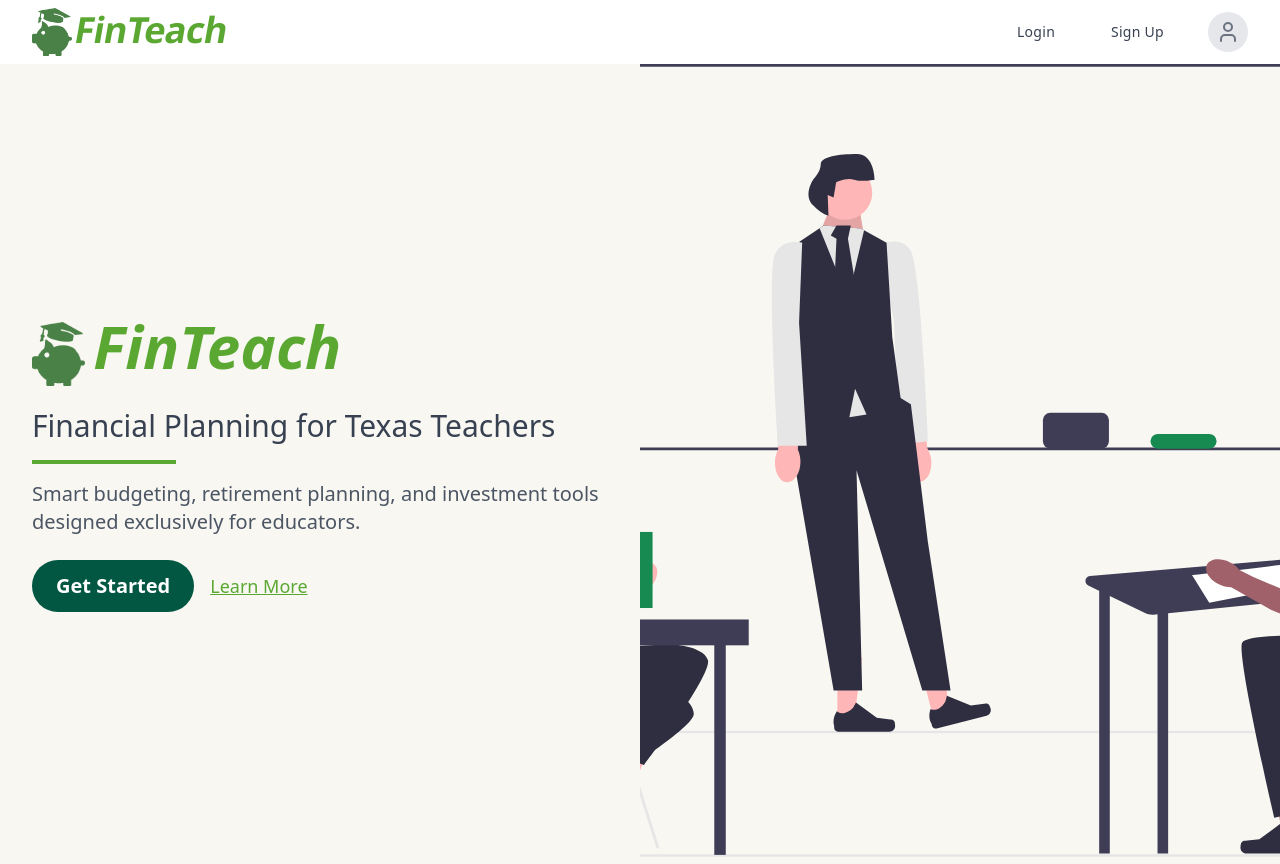
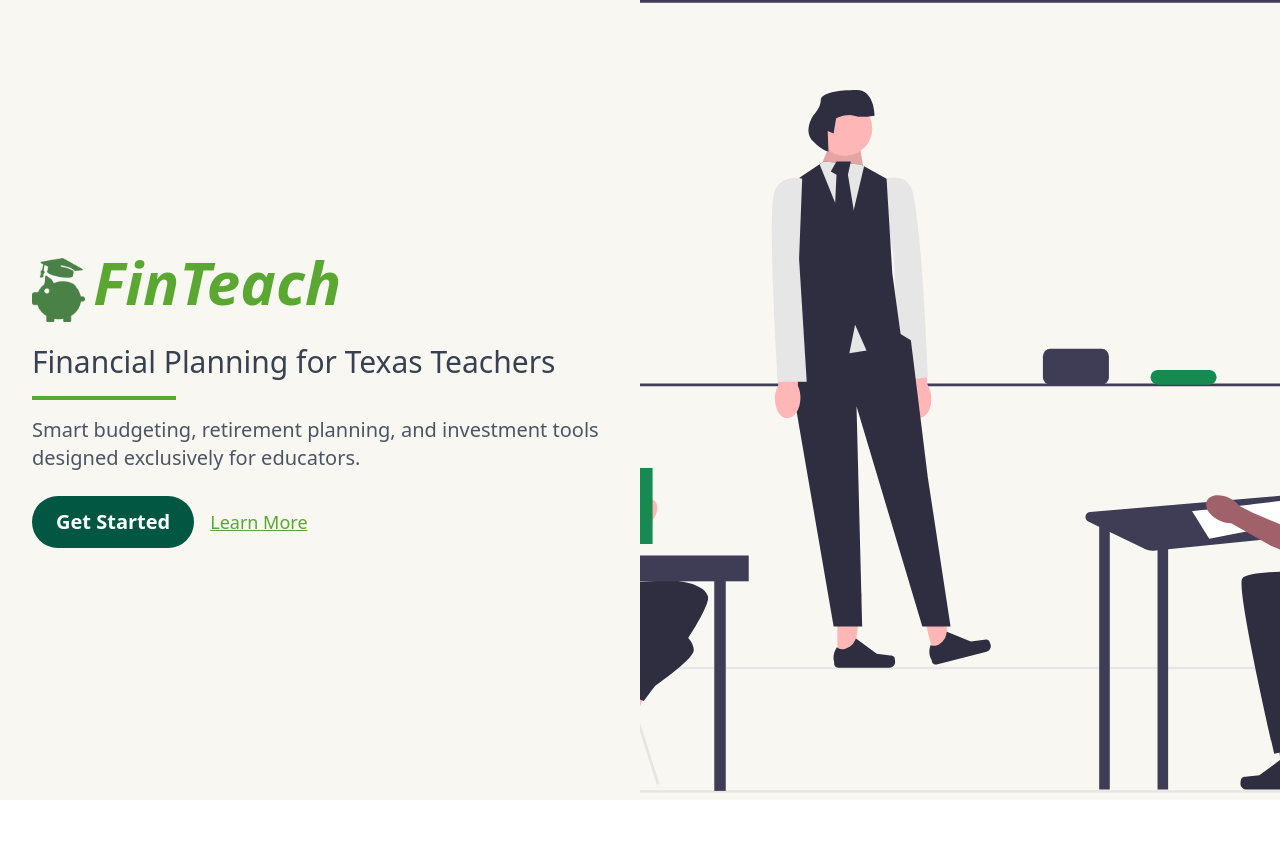
Before and after one commit to IbrahimKhanGH/FinTeach, a React (Vite) app in the folder frontend/: page / in a window 1280 px wide. After the commit the page ends 800 px from the top, so only its background shows below. Built offline with nearby package versions, Linux system fonts and the light colour scheme.

Commit message:
login stuff:

```diff
--- a/frontend/src/App.jsx
+++ b/frontend/src/App.jsx
@@ -1,6 +1,5 @@
 import { BrowserRouter as Router, Routes, Route, useLocation } from 'react-router-dom';
 import Navbar from './components/layout/Navbar';
-import NavbarLanding from './components/layout/Navbarlanding';
 import Home from './pages/Home';
 import Dashboard from './pages/Dashboard';
 import Retirement from './pages/Retirement';
@@ -15,14 +14,14 @@ import CareerStageSelection from './pages/CareerStageSelection';
 function App() {
   const location = useLocation();
 
-  // Define paths where NavbarLanding should be displayed
-  const landingPaths = ['/', '/login', '/signup'];
-  const isLandingPage = landingPaths.includes(location.pathname);
+  // Define paths where Navbar should be displayed
+  const showNavbarPaths = ['/dashboard', '/retirement', '/income-expenses', '/educationresources', '/settings'];
+
+  const shouldShowNavbar = showNavbarPaths.includes(location.pathname);
 
   return (
     <div className="flex flex-col min-h-screen w-full bg-cream">
-      {/* Conditionally render NavbarLanding or Navbar */}
-      {isLandingPage ? <NavbarLanding /> : <Navbar />}
+      {shouldShowNavbar && <Navbar />}
 
       <main className="flex-grow w-full">
         <Routes>
--- a/frontend/src/components/layout/Navbarlanding.jsx
+++ /dev/null
@@ -1,104 +0,0 @@
-import { useState } from "react";
-import { Link, useLocation } from "react-router-dom";
-import { User } from "lucide-react";
-import greenpiggy from "/Green Piggy Bank with Graduation Cap.png";
-
-function NavbarLanding() {
-  const [mobileMenuOpen, setMobileMenuOpen] = useState(false);
-  const location = useLocation();
-
-  const NavLink = ({ to, children }) => {
-    const isActive = location.pathname === to;
-    return (
-      <Link
-        to={to}
-        className={`inline-flex items-center px-3 py-1 text-sm font-medium rounded-md transition-colors duration-150 ease-in-out ${
-          isActive
-            ? "bg-fidelity-green text-white"
-            : "text-gray-700 hover:bg-gray-100"
-        }`}
-        style={{
-          transform: "skew(-5deg)",
-          letterSpacing: "0.02em",
-        }}
-      >
-        <span style={{ transform: "skew(5deg)" }}>{children}</span>
-      </Link>
-    );
-  };
-
-  return (
-    <nav className="bg-white shadow-sm">
-      <div className="w-full px-4 sm:px-6 lg:px-8">
-        <div className="flex justify-between h-16">
-          {/* Logo and FinTeach title */}
-          <div className="flex items-center">
-            <div className="flex-shrink-0 flex items-center">
-              <Link to="/">
-                <img className="h-12 w-auto" src={greenpiggy} alt="Logo" />
-              </Link>
-              <Link to="/">
-                <div
-                  className="inline-block font-sans text-4xl font-bold tracking-tight"
-                  style={{
-                    color: "#5aa832",
-                    transform: "skew(-10deg)",
-                    letterSpacing: "-0.02em",
-                    marginBottom: "4px",
-                    marginLeft: "3px",
-                  }}
-                >
-                  FinTeach
-                </div>
-              </Link>
-            </div>
-          </div>
-
-          {/* Desktop Navigation and Profile Icon */}
-          <div className="hidden sm:flex sm:items-center sm:space-x-8">
-            <NavLink to="/login">Login</NavLink>
-            <NavLink to="/signup">Sign Up</NavLink>
-            <div className="h-10 w-10 rounded-full bg-gray-200 flex items-center justify-center">
-              <User className="h-6 w-6 text-gray-500" />
-            </div>
-          </div>
-
-          {/* Mobile menu button */}
-          <div className="flex items-center sm:hidden">
-            <button
-              onClick={() => setMobileMenuOpen(!mobileMenuOpen)}
-              className="inline-flex items-center justify-center p-2 rounded-md text-gray-400 hover:text-gray-500 hover:bg-gray-100 focus:outline-none focus:ring-2 focus:ring-inset focus:ring-fidelity-green"
-            >
-              <span className="sr-only">Open main menu</span>
-              <svg
-                className="h-6 w-6"
-                fill="none"
-                viewBox="0 0 24 24"
-                stroke="currentColor"
-              >
-                <path
-                  strokeLinecap="round"
-                  strokeLinejoin="round"
-                  strokeWidth={2}
-                  d="M4 6h16M4 12h16M4 18h16"
-                />
-              </svg>
-            </button>
-          </div>
-        </div>
-
-        {/* Mobile Navigation */}
-        {mobileMenuOpen && (
-          <div className="sm:hidden">
-            <div className="px-2 pt-2 pb-3 space-y-1">
-              <NavLink to="/login">Login</NavLink>
-              <NavLink to="/signup">Sign Up</NavLink>
-            </div>
-          </div>
-        )}
-      </div>
-    </nav>
-  );
-}
-
-export default NavbarLanding;
--- a/frontend/src/pages/Login.jsx
+++ b/frontend/src/pages/Login.jsx
@@ -1,11 +1,15 @@
 import React, { useEffect, useState } from 'react';
-import { useNavigate } from 'react-router-dom';
+import { useNavigate, Link } from 'react-router-dom';
 import { PlaidLink } from 'react-plaid-link';
+import { Home, User, Lock } from 'lucide-react';
+import greenpiggy from "/Green Piggy Bank with Graduation Cap.png";
 
 const Login = () => {
   const [linkToken, setLinkToken] = useState(null);
   const [error, setError] = useState(null);
   const navigate = useNavigate();
+  const [credentials, setCredentials] = useState({ username: '', password: '' });
+  const [showLoginForm, setShowLoginForm] = useState(false);
 
   useEffect(() => {
     async function fetchLinkToken() {
@@ -48,32 +52,101 @@ const Login = () => {
     }
   };
 
+  const handleLoginChange = (e) => {
+    setCredentials({ ...credentials, [e.target.name]: e.target.value });
+  };
+
+  const handleLogin = () => {
+    const { username, password } = credentials;
+    if (username && password) {
+      // Here you would typically validate the credentials against a backend
+      // For this example, we'll just check if both fields are non-empty
+      localStorage.setItem('user', JSON.stringify({ username, password }));
+      navigate('/career-stage-selection');
+    } else {
+      setError('Please enter both username and password');
+    }
+  };
+
   return (
     <div className="min-h-screen flex items-center justify-center bg-gradient-to-br from-gray-100 to-gray-200 text-gray-800">
       <div className="bg-white p-8 sm:p-12 rounded-lg shadow-lg w-full max-w-md transition-all">
-        <div className="text-center mb-6">
-          <h1 className="text-4xl font-bold text-blue-900">FinTeach</h1>
-          <p className="text-gray-500">Financial Planning for Educators</p>
+        <div className="text-center mb-8">
+          <div className="flex justify-center items-center mb-4">
+            <img src={greenpiggy} alt="FinTeach Logo" className="h-16 w-auto mr-2" />
+            <h1 className="text-4xl font-bold text-[#5aa832] italic">FinTeach</h1>
+          </div>
+          <p className="text-gray-600">Financial Planning for Educators</p>
         </div>
 
         {error && <p className="text-red-500 text-center mb-4">{error}</p>}
 
-        {linkToken ? (
+        {showLoginForm ? (
+          <div className="space-y-4">
+            <div className="relative">
+              <User className="absolute top-3 left-3 text-gray-400" size={20} />
+              <input
+                type="text"
+                name="username"
+                value={credentials.username}
+                onChange={handleLoginChange}
+                placeholder="Username"
+                className="w-full pl-10 pr-4 py-2 border border-gray-300 rounded-lg focus:outline-none focus:border-green-500"
+              />
+            </div>
+            <div className="relative">
+              <Lock className="absolute top-3 left-3 text-gray-400" size={20} />
+              <input
+                type="password"
+                name="password"
+                value={credentials.password}
+                onChange={handleLoginChange}
+                placeholder="Password"
+                className="w-full pl-10 pr-4 py-2 border border-gray-300 rounded-lg focus:outline-none focus:border-green-500"
+              />
+            </div>
+            <button
+              onClick={handleLogin}
+              className="w-full py-3 bg-fidelity-green text-white font-semibold rounded-lg hover:bg-fidelity-green-dark transition-colors duration-200"
+            >
+              Log In
+            </button>
+          </div>
+        ) : (
+          <>
+            <button
+              onClick={() => setShowLoginForm(true)}
+              className="w-full py-3 mb-4 bg-[#5aa832] text-white font-semibold rounded-lg hover:bg-[#4c8f2a] transition-colors duration-200"
+            >
+              Log In
+            </button>
+            {linkToken && (
               <PlaidLink
                 token={linkToken}
                 onSuccess={handleOnSuccess}
                 onExit={(err, metadata) => console.log('Plaid Link exited:', err, metadata)}
-            className="w-full py-3 bg-green-600 text-white font-semibold rounded-lg hover:bg-green-700 text-center"
+                className="w-full py-3 bg-blue-600 text-white font-semibold rounded-lg hover:bg-blue-700 transition-colors duration-200 text-center"
               >
                 Connect Your Bank with Plaid
               </PlaidLink>
-        ) : (
-          <p className="text-center">Loading...</p>
+            )}
+          </>
         )}
 
-        <p className="mt-4 text-center text-sm text-gray-500">
+        <p className="mt-6 text-center text-sm text-gray-500">
           By connecting your bank account, you agree to our Terms of Service and Privacy Policy.
         </p>
+
+        {/* Return to Home link */}
+        <div className="mt-6 text-center">
+          <Link
+            to="/"
+            className="inline-flex items-center text-sm text-[#5aa832] hover:text-[#4c8f2a] underline"
+          >
+            <Home className="w-4 h-4 mr-1" />
+            Return to Home
+          </Link>
+        </div>
       </div>
     </div>
   );
```
Lines whose indentation alone changed are shown as unchanged.
